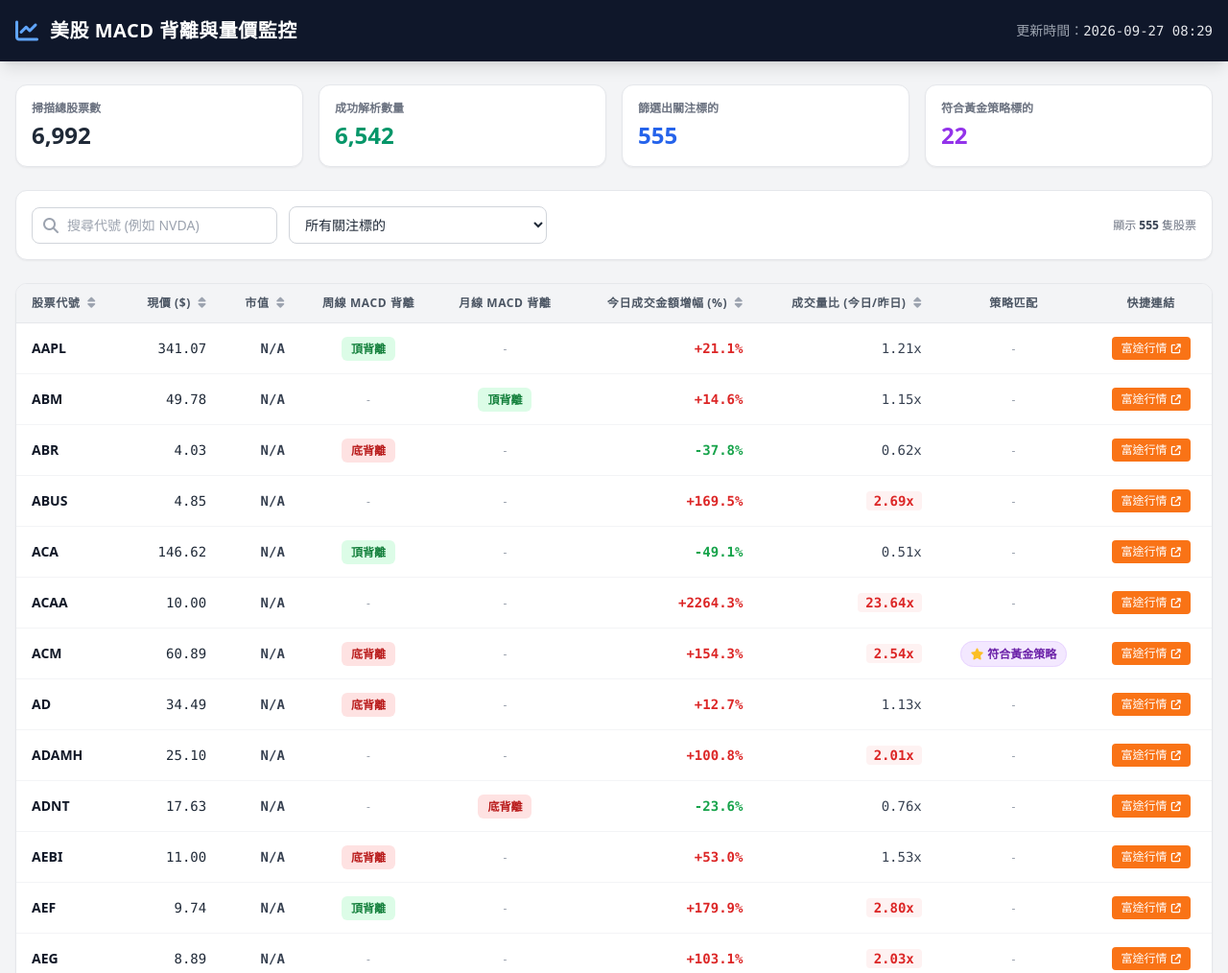
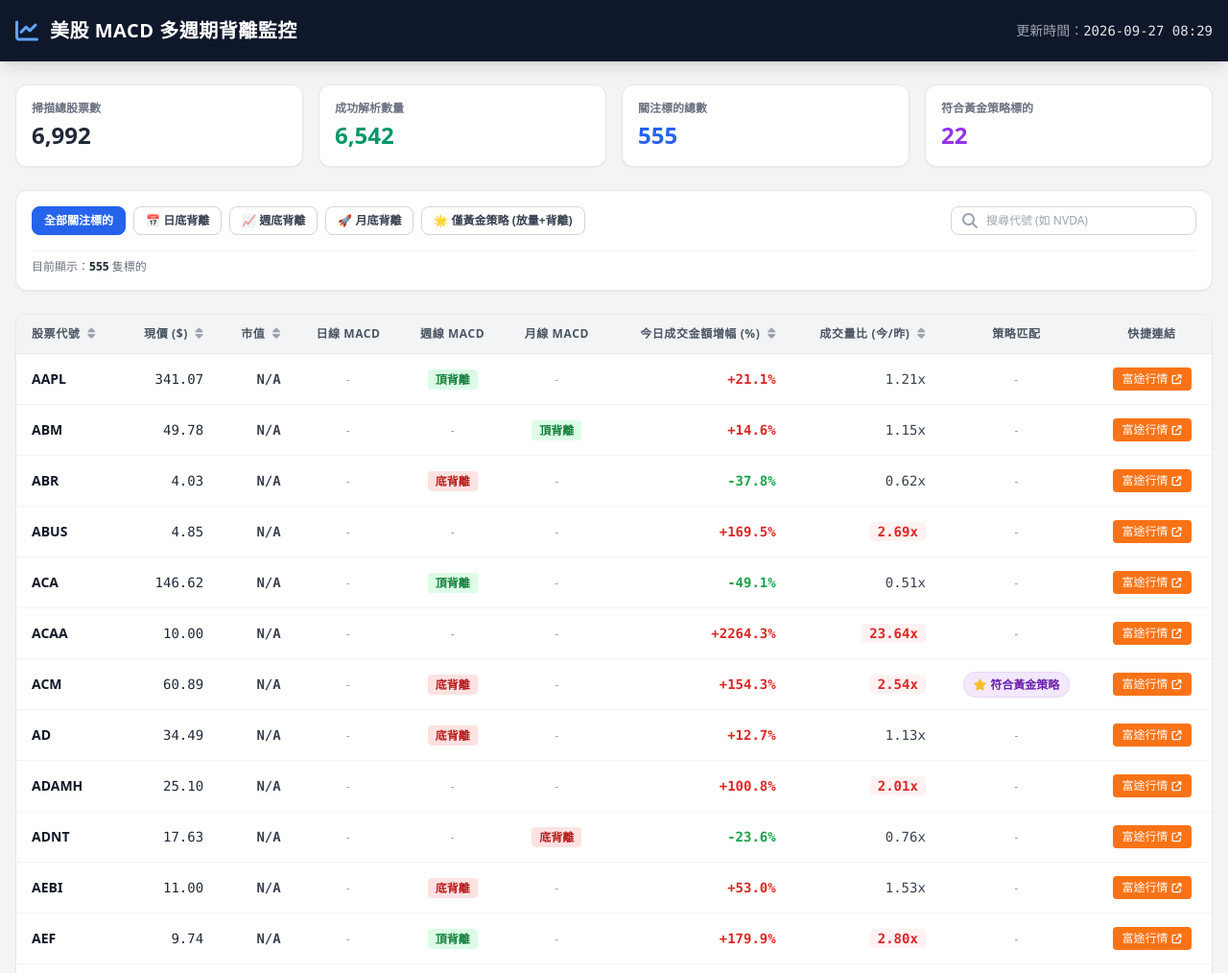
Before and after one commit to sector-div-rader/stock-screener, a plain HTML site: page index.html in a window 1280 px wide. Shown: the top 1014 px of the page at 96% size. Drawn offline with nearby package versions, Linux system fonts and the light colour scheme.

Commit message:
Update index.html

```diff
--- a/index.html
+++ b/index.html
@@ -3,7 +3,7 @@
 <head>
     <meta charset="UTF-8">
     <meta name="viewport" content="width=device-width, initial-scale=1.0">
-    <title>美股 MACD 背離與成交量監控看板</title>
+    <title>美股 MACD 多週期背離與量價監控看板</title>
     <!-- Tailwind CSS CDN -->
     <script src="https://cdn.tailwindcss.com"></script>
     <!-- Font Awesome 圖示 -->
@@ -17,6 +17,11 @@
         .active-sort {
             color: #2563eb;
         }
+        .btn-filter-active {
+            background-color: #2563eb !important;
+            color: #ffffff !important;
+            border-color: #2563eb !important;
+        }
     </style>
 </head>
 <body class="bg-gray-100 min-h-screen font-sans text-gray-800">
@@ -26,7 +31,7 @@
         <div class="max-w-7xl mx-auto px-4 py-4 flex flex-wrap justify-between items-center">
             <div class="flex items-center space-x-3">
                 <i class="fa-solid fa-chart-line text-blue-400 text-2xl"></i>
-                <h1 class="text-xl font-bold tracking-wide">美股 MACD 背離與量價監控</h1>
+                <h1 class="text-xl font-bold tracking-wide">美股 MACD 多週期背離監控</h1>
             </div>
             <div class="text-xs md:text-sm text-gray-400 mt-2 sm:mt-0">
                 更新時間：<span id="last-updated-time" class="text-gray-200 font-mono">載入中...</span>
@@ -47,7 +52,7 @@
                 <div class="text-2xl font-bold text-emerald-600 mt-1" id="stat-success">0</div>
             </div>
             <div class="bg-white p-4 rounded-xl shadow-sm border border-gray-200 flex flex-col justify-between">
-                <span class="text-gray-500 text-xs font-semibold uppercase">篩選出關注標的</span>
+                <span class="text-gray-500 text-xs font-semibold uppercase">關注標的總數</span>
                 <div class="text-2xl font-bold text-blue-600 mt-1" id="stat-matched">0</div>
             </div>
             <div class="bg-white p-4 rounded-xl shadow-sm border border-gray-200 flex flex-col justify-between">
@@ -56,29 +61,39 @@
             </div>
         </div>
 
-        <!-- 篩選與搜尋工具列 -->
-        <div class="bg-white p-4 rounded-xl shadow-sm border border-gray-200 flex flex-wrap gap-4 items-center justify-between">
-            <div class="flex flex-wrap items-center gap-3 w-full sm:w-auto">
+        <!-- 快捷週期篩選按鈕列 -->
+        <div class="bg-white p-4 rounded-xl shadow-sm border border-gray-200 space-y-4">
+            <div class="flex flex-wrap items-center justify-between gap-4">
+                <!-- 按鈕切換區 -->
+                <div class="flex flex-wrap gap-2" id="filter-btn-group">
+                    <button onclick="setFilter('all', this)" class="filter-btn btn-filter-active px-3 py-1.5 rounded-lg text-xs font-semibold border border-gray-300 bg-white text-gray-700 hover:bg-gray-50 transition">
+                        全部關注標的
+                    </button>
+                    <button onclick="setFilter('dayDivOnly', this)" class="filter-btn px-3 py-1.5 rounded-lg text-xs font-semibold border border-gray-300 bg-white text-gray-700 hover:bg-gray-50 transition">
+                        📅 日底背離
+                    </button>
+                    <button onclick="setFilter('weekDivOnly', this)" class="filter-btn px-3 py-1.5 rounded-lg text-xs font-semibold border border-gray-300 bg-white text-gray-700 hover:bg-gray-50 transition">
+                        📈 週底背離
+                    </button>
+                    <button onclick="setFilter('monthDivOnly', this)" class="filter-btn px-3 py-1.5 rounded-lg text-xs font-semibold border border-gray-300 bg-white text-gray-700 hover:bg-gray-50 transition">
+                        🚀 月底背離
+                    </button>
+                    <button onclick="setFilter('matchOnly', this)" class="filter-btn px-3 py-1.5 rounded-lg text-xs font-semibold border border-gray-300 bg-white text-gray-700 hover:bg-gray-50 transition">
+                        🌟 僅黃金策略 (放量+背離)
+                    </button>
+                </div>
+
                 <!-- 搜尋框 -->
                 <div class="relative w-full sm:w-64">
                     <i class="fa-solid fa-magnifying-glass absolute left-3 top-1/2 -translate-y-1/2 text-gray-400"></i>
-                    <input type="text" id="search-input" placeholder="搜尋代號 (例如 NVDA)"
-                           class="w-full pl-9 pr-4 py-2 border border-gray-300 rounded-lg text-sm focus:outline-none focus:ring-2 focus:ring-blue-500"
+                    <input type="text" id="search-input" placeholder="搜尋代號 (如 NVDA)"
+                           class="w-full pl-9 pr-4 py-1.5 border border-gray-300 rounded-lg text-xs focus:outline-none focus:ring-2 focus:ring-blue-500"
                            oninput="onSearchOrFilterChange()">
                 </div>
-
-                <!-- 策略快速篩選器 -->
-                <select id="filter-strategy" onchange="onSearchOrFilterChange()"
-                        class="border border-gray-300 rounded-lg px-3 py-2 text-sm bg-white focus:outline-none focus:ring-2 focus:ring-blue-500">
-                    <option value="all">所有關注標的</option>
-                    <option value="matchOnly">🌟 僅顯示符合黃金策略 (放量+背離)</option>
-                    <option value="bottomDivOnly">📈 僅顯示有底背離 (周/月)</option>
-                    <option value="volSpikeOnly">🔥 僅顯示放量異動 (成交量比 ≥ 2x)</option>
-                </select>
             </div>
 
-            <div class="text-xs text-gray-500">
-                顯示 <span id="current-count" class="font-bold text-gray-700">0</span> 隻股票
+            <div class="text-xs text-gray-500 flex justify-between items-center pt-2 border-t border-gray-100">
+                <span>目前顯示：<strong id="current-count" class="text-gray-800">0</strong> 隻標的</span>
             </div>
         </div>
 
@@ -97,13 +112,14 @@
                             <th class="py-3 px-4 cursor-pointer hover:bg-gray-200 text-right" onclick="sortTable('marketCapNum')">
                                 市值 <i id="sort-marketCapNum" class="fa-solid fa-sort sort-icon"></i>
                             </th>
-                            <th class="py-3 px-4 text-center">周線 MACD 背離</th>
-                            <th class="py-3 px-4 text-center">月線 MACD 背離</th>
+                            <th class="py-3 px-4 text-center">日線 MACD</th>
+                            <th class="py-3 px-4 text-center">週線 MACD</th>
+                            <th class="py-3 px-4 text-center">月線 MACD</th>
                             <th class="py-3 px-4 cursor-pointer hover:bg-gray-200 text-right" onclick="sortTable('turnoverDiff')">
                                 今日成交金額增幅 (%) <i id="sort-turnoverDiff" class="fa-solid fa-sort sort-icon"></i>
                             </th>
                             <th class="py-3 px-4 cursor-pointer hover:bg-gray-200 text-right" onclick="sortTable('volumeRatio')">
-                                成交量比 (今日/昨日) <i id="sort-volumeRatio" class="fa-solid fa-sort sort-icon"></i>
+                                成交量比 (今/昨) <i id="sort-volumeRatio" class="fa-solid fa-sort sort-icon"></i>
                             </th>
                             <th class="py-3 px-4 text-center">策略匹配</th>
                             <th class="py-3 px-4 text-center">快捷連結</th>
@@ -146,10 +162,10 @@
         let currentPage = 1;
         const pageSize = 20;
 
+        let activeFilter = 'all';
         let currentSortColumn = 'marketCapNum';
-        let currentSortOrder = 'desc'; // 'asc' 或 'desc'
+        let currentSortOrder = 'desc';
 
-        // 頁面載入時抓取 JSON 資料
         window.addEventListener('DOMContentLoaded', () => {
             fetchStockData();
         });
@@ -161,7 +177,6 @@
 
                 const data = await response.json();
 
-                // 渲染統計資料
                 document.getElementById('last-updated-time').innerText = data.stats.lastUpdated || '未知';
                 document.getElementById('stat-total').innerText = data.stats.totalScanned?.toLocaleString() || '0';
                 document.getElementById('stat-success').innerText = data.stats.successCount?.toLocaleString() || '0';
@@ -169,61 +184,64 @@
 
                 rawData = data.stocks || [];
 
-                // 計算符合策略的數量
                 const strategyMatches = rawData.filter(s => s.matchStrategy).length;
                 document.getElementById('stat-strategy').innerText = strategyMatches.toLocaleString();
 
-                // 初始應用搜尋與篩選
                 onSearchOrFilterChange();
             } catch (err) {
                 console.error("載入數據錯誤:", err);
                 document.getElementById('stock-table-body').innerHTML = `
                     <tr>
-                        <td colspan="9" class="text-center py-8 text-red-500 font-medium">
-                            <i class="fa-solid fa-triangle-exclamation mr-2"></i>資料載入失敗，請檢查 stocks_data.json 是否正確生成。
+                        <td colspan="10" class="text-center py-8 text-red-500 font-medium">
+                            <i class="fa-solid fa-triangle-exclamation mr-2"></i>資料載入失敗，請確認 stocks_data.json 是否正確生成。
                         </td>
                     </tr>
                 `;
             }
         }
 
-        // 處理篩選與搜尋
+        // 切換快捷按鈕
+        function setFilter(filterType, element) {
+            activeFilter = filterType;
+
+            // 更新按鈕樣式
+            document.querySelectorAll('.filter-btn').forEach(btn => btn.classList.remove('btn-filter-active'));
+            element.classList.add('btn-filter-active');
+
+            onSearchOrFilterChange();
+        }
+
         function onSearchOrFilterChange() {
             const searchTxt = document.getElementById('search-input').value.trim().toUpperCase();
-            const filterVal = document.getElementById('filter-strategy').value;
 
             filteredData = rawData.filter(item => {
-                // 代號搜尋過濾
                 const matchesSearch = item.ticker.toUpperCase().includes(searchTxt);
 
-                // 策略類型過濾
                 let matchesFilter = true;
-                if (filterVal === 'matchOnly') {
+                if (activeFilter === 'matchOnly') {
                     matchesFilter = item.matchStrategy === true;
-                } else if (filterVal === 'bottomDivOnly') {
-                    matchesFilter = (item.weekDiv === '底背離' || item.monthDiv === '底背離');
-                } else if (filterVal === 'volSpikeOnly') {
-                    matchesFilter = item.volumeRatio >= 2.0;
+                } else if (activeFilter === 'dayDivOnly') {
+                    matchesFilter = (item.dayDiv === '底背離');
+                } else if (activeFilter === 'weekDivOnly') {
+                    matchesFilter = (item.weekDiv === '底背離');
+                } else if (activeFilter === 'monthDivOnly') {
+                    matchesFilter = (item.monthDiv === '底背離');
                 }
 
                 return matchesSearch && matchesFilter;
             });
 
-            // 執行排序
             sortData();
-
-            // 重置頁數
             currentPage = 1;
             renderTable();
         }
 
-        // 表格排序邏輯
         function sortTable(column) {
             if (currentSortColumn === column) {
                 currentSortOrder = currentSortOrder === 'asc' ? 'desc' : 'asc';
             } else {
                 currentSortColumn = column;
-                currentSortOrder = (column === 'ticker') ? 'asc' : 'desc'; // 文字預設升冪，數字預設降冪
+                currentSortOrder = (column === 'ticker') ? 'asc' : 'desc';
             }
 
             updateSortIcons();
@@ -260,7 +278,6 @@
             }
         }
 
-        // 渲染表格資料
         function renderTable() {
             const tbody = document.getElementById('stock-table-body');
             const noData = document.getElementById('no-data');
@@ -284,18 +301,14 @@
             const pageData = filteredData.slice(startIdx, startIdx + pageSize);
 
             tbody.innerHTML = pageData.map(stock => {
-                // 背離標籤樣式
                 const getDivTag = (div) => {
-                    if (div === '底背離') return `<span class="bg-red-100 text-red-700 font-bold px-2.5 py-1 rounded-md text-xs">底背離</span>`;
-                    if (div === '頂背離') return `<span class="bg-green-100 text-green-700 font-bold px-2.5 py-1 rounded-md text-xs">頂背離</span>`;
+                    if (div === '底背離') return `<span class="bg-red-100 text-red-700 font-bold px-2 py-0.5 rounded text-xs">底背離</span>`;
+                    if (div === '頂背離') return `<span class="bg-green-100 text-green-700 font-bold px-2 py-0.5 rounded text-xs">頂背離</span>`;
                     return `<span class="text-gray-400 text-xs">-</span>`;
                 };
 
-                // 成交金額增幅樣式
                 const turnoverDiffClass = stock.turnoverDiff >= 0 ? 'text-red-600 font-semibold' : 'text-green-600 font-semibold';
                 const turnoverDiffSign = stock.turnoverDiff >= 0 ? '+' : '';
-
-                // 成交量比樣式
                 const volRatioClass = stock.volumeRatio >= 2.0 ? 'text-red-600 font-bold bg-red-50 px-2 py-0.5 rounded' : 'text-gray-700';
 
                 return `
@@ -303,6 +316,7 @@
                         <td class="py-3.5 px-4 font-bold text-gray-900">${stock.ticker}</td>
                         <td class="py-3.5 px-4 text-right font-mono font-medium">${stock.price.toFixed(2)}</td>
                         <td class="py-3.5 px-4 text-right font-mono font-semibold text-gray-700">${stock.marketCap || 'N/A'}</td>
+                        <td class="py-3.5 px-4 text-center">${getDivTag(stock.dayDiv)}</td>
                         <td class="py-3.5 px-4 text-center">${getDivTag(stock.weekDiv)}</td>
                         <td class="py-3.5 px-4 text-center">${getDivTag(stock.monthDiv)}</td>
                         <td class="py-3.5 px-4 text-right font-mono ${turnoverDiffClass}">
@@ -329,14 +343,12 @@
                 `;
             }).join('');
 
-            // 更新分頁按鈕狀態
             document.getElementById('page-num').innerText = currentPage;
             document.getElementById('total-pages').innerText = totalPages;
             document.getElementById('prev-btn').disabled = (currentPage === 1);
             document.getElementById('next-btn').disabled = (currentPage === totalPages);
         }
 
-        // 分頁切換
         function changePage(delta) {
             const totalPages = Math.ceil(filteredData.length / pageSize);
             currentPage += delta;
```
